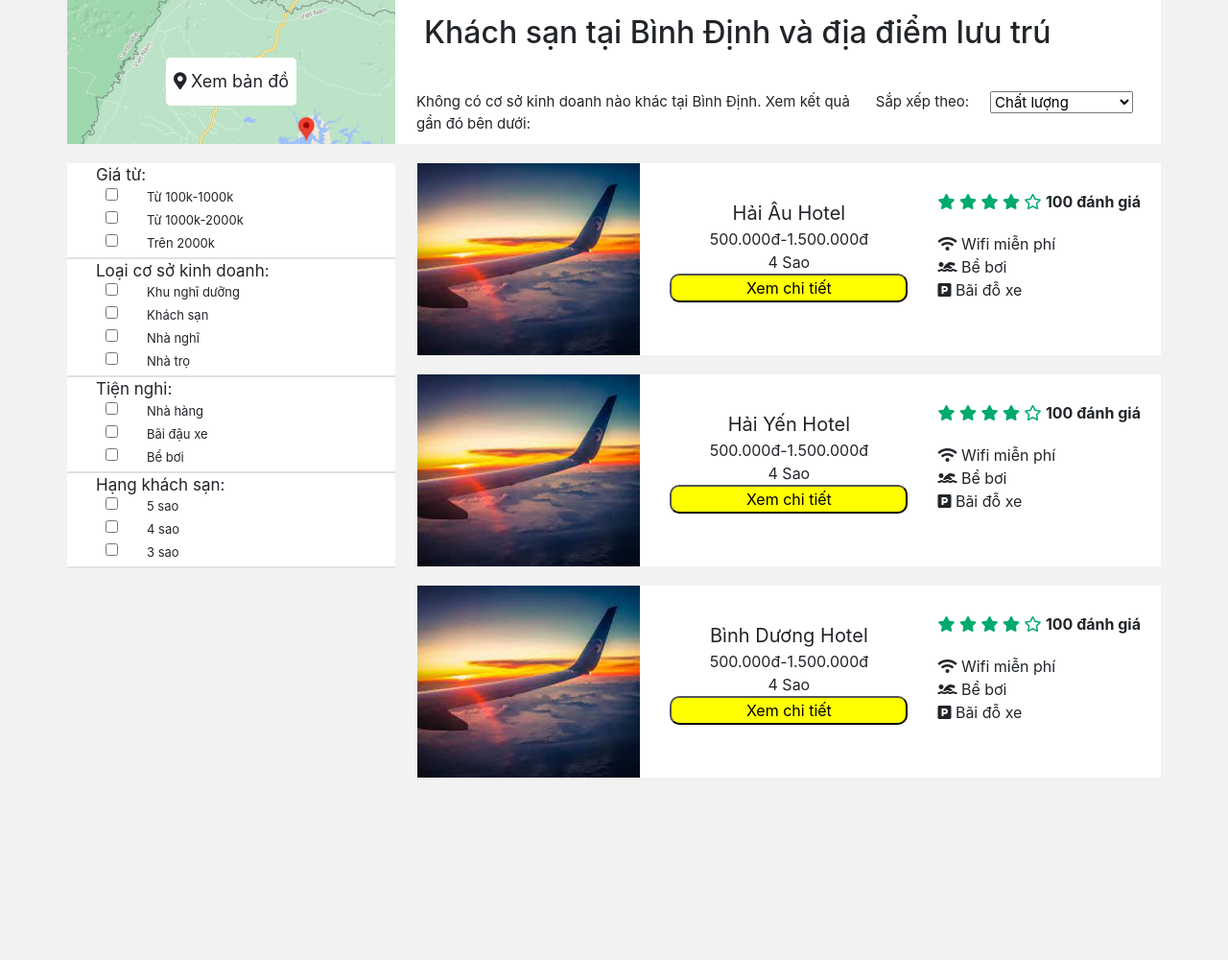
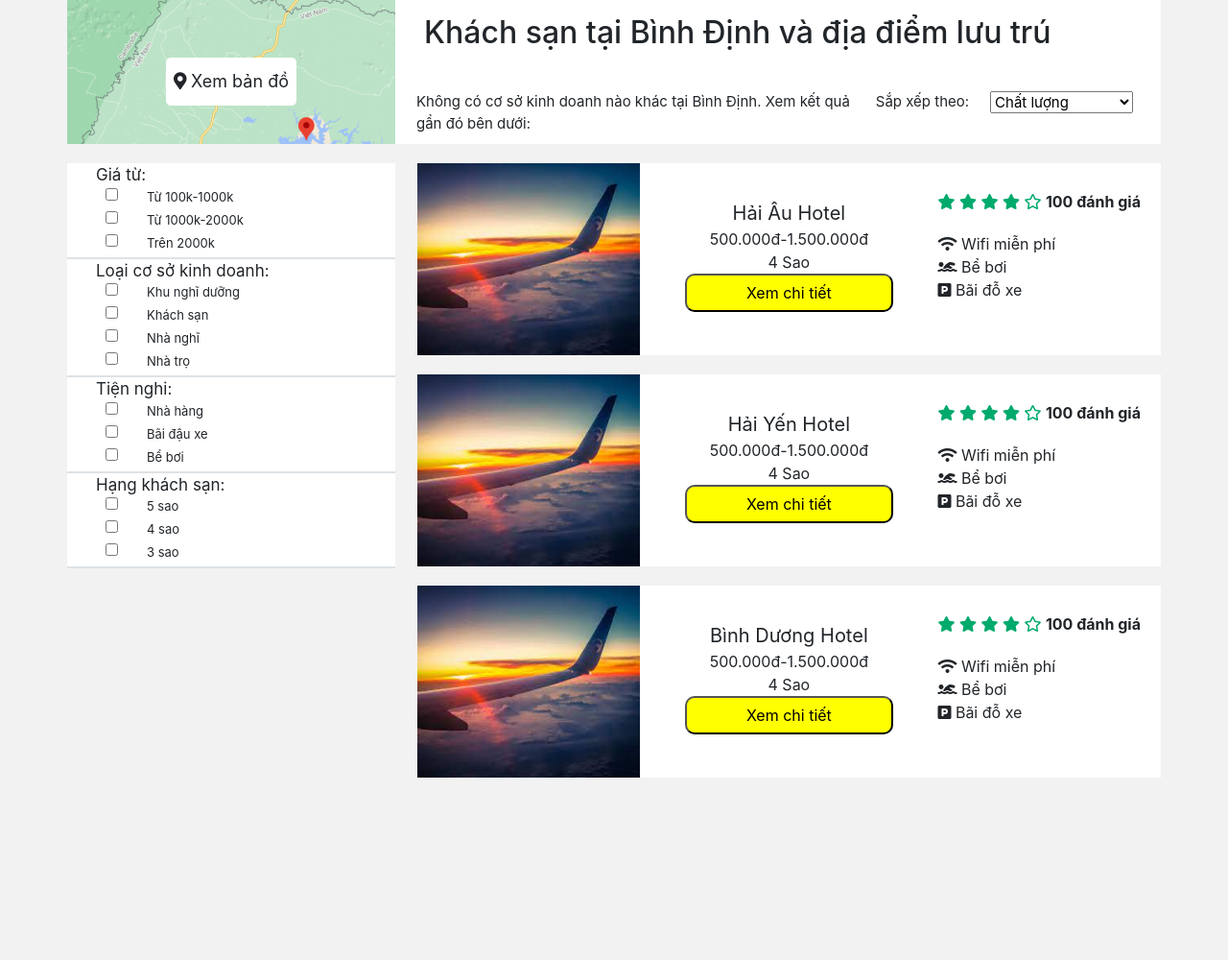
Before and after one commit to Phat1010/Travel-Source, a PHP site: page /html/hotel_page.html in a window 1280 px wide. Shown: the whole page at 96% size. Run offline with PHP 8.4, Linux system fonts and the light colour scheme; some libraries are stand-ins or nearby versions.

Commit message:
Update hotel.css

```diff
--- a/Travel-Source/css/hotel.css
+++ b/Travel-Source/css/hotel.css
@@ -154,7 +154,8 @@ body{
 }
 .btn-price button{
     border-radius: 10px;
-    width: 80%;
+    width: 70%;
+    height: 40px;
     background-color: yellow;
 }
 .btn-price :hover{
```
